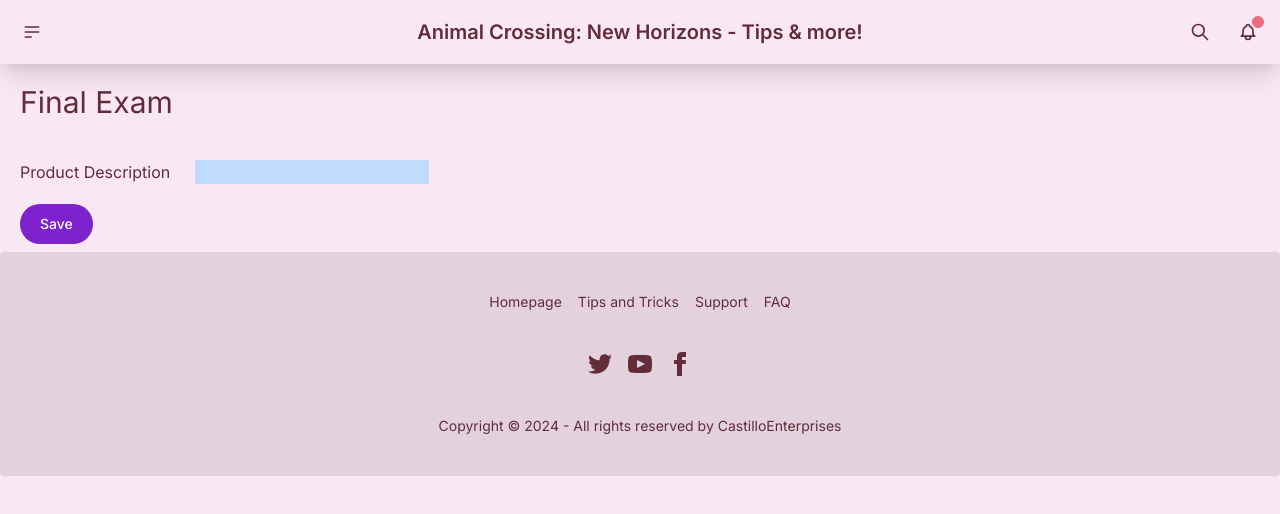
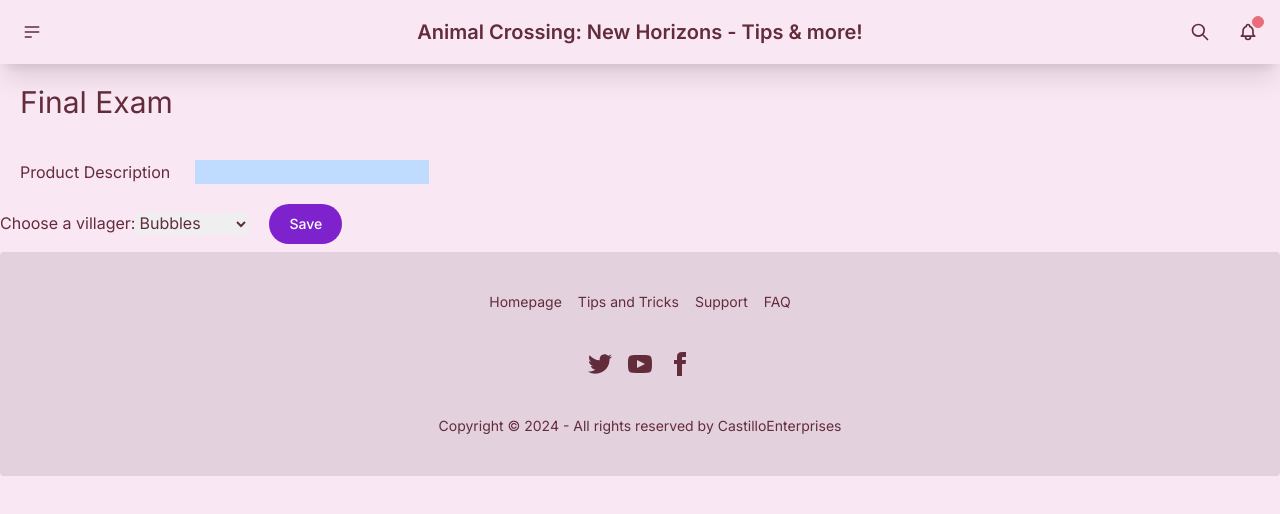
Before and after one commit to jcas293/exam2, a Next.js app: page /final in a window 1280 px wide. Shown: the top 514 px of the page. Built offline with nearby package versions, Linux system fonts and the light colour scheme.

Commit message:
final exam

```diff
--- a/app/final/page.tsx
+++ b/app/final/page.tsx
@@ -6,6 +6,19 @@
          <label htmlFor="product" className= "ml-5">Product Description </label>
          <input type="text" name="product" id="product" className= "m-5 text-black bg-blue-200" />
         <br />
+
+        <label for="cars">Choose a villager:</label>
+<select name="villager" id="villager">
+  <optgroup label="Boys">
+    <option value="Bubbles">Bubbles</option>
+    <option value="Chai">Chai</option>
+  </optgroup>
+  <optgroup label="Girls">
+    <option value="mercedes">Mercedes</option>
+    <option value="audi">Audi</option>
+  </optgroup>
+</select>
+
 
          <button type="button" className="ml-5 text-white bg-purple-700 hover:bg-purple-800 focus:outline-none focus:ring-4 focus:ring-purple-300 font-medium rounded-full text-sm px-5 py-2.5 text-center mb-2 dark:bg-purple-600 dark:hover:bg-purple-700 dark:focus:ring-purple-900">Save</button>
         </form>
--- a/app/homepage/page.tsx
+++ b/app/homepage/page.tsx
@@ -9,7 +9,9 @@
           I really enjoy Animal Crossing New Horzions. I wanted to give tips and tricks to
           all those who are starting the game.</p>
 
-        <p className='mx-10 my-2'>January 2025</p>
+          <p className='mx-10 my-2'>This website is currently a work in progress,
+            some things will be missing but by January 2025 everything should be up and running.</p>
+
 
 
 
--- a/app/page.tsx
+++ b/app/page.tsx
@@ -2,7 +2,7 @@
 
     return (
       <>
-      <br />
+
         <h1 className="m-5 text-3xl"> Welcome to my Animal Crossing Guide!</h1>
 
         <h1 className="text-center text-xl font-bold underline m-4 text-indigo-800"> Animal Crossing History</h1>
```
